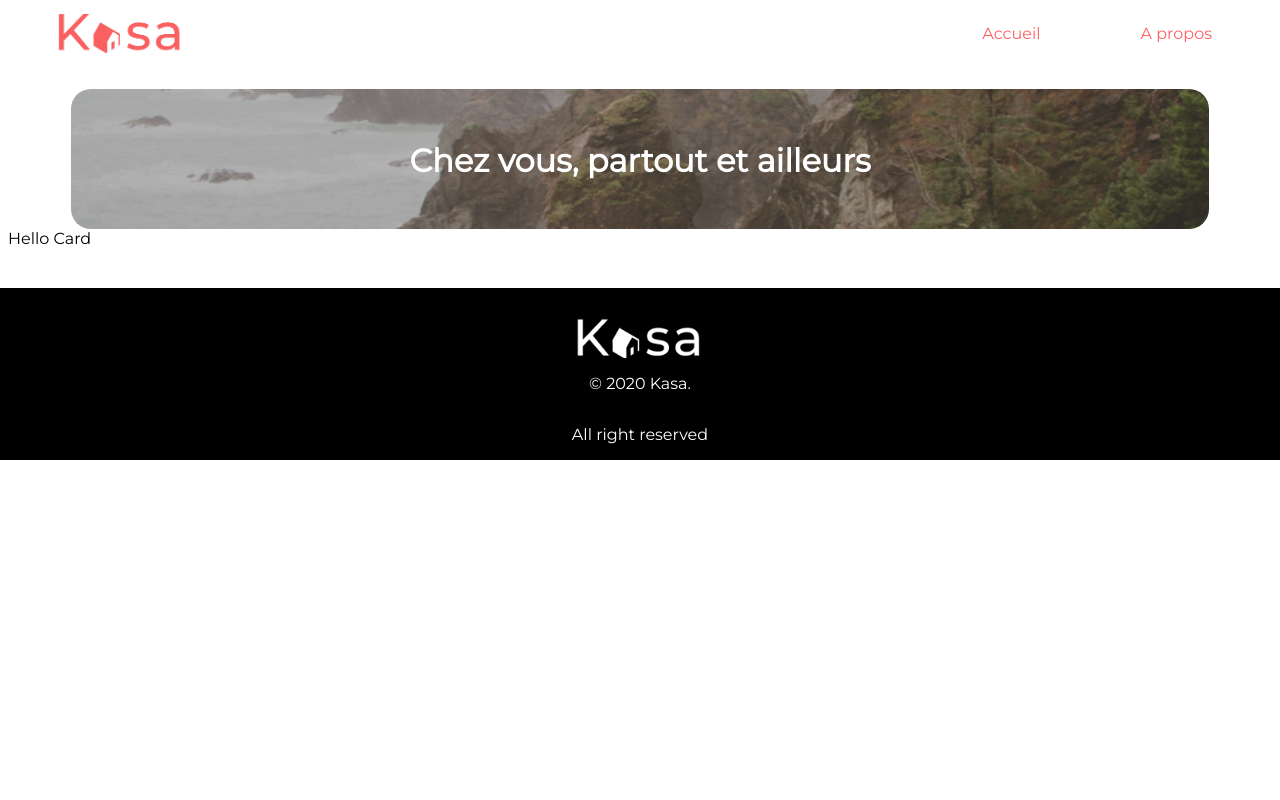
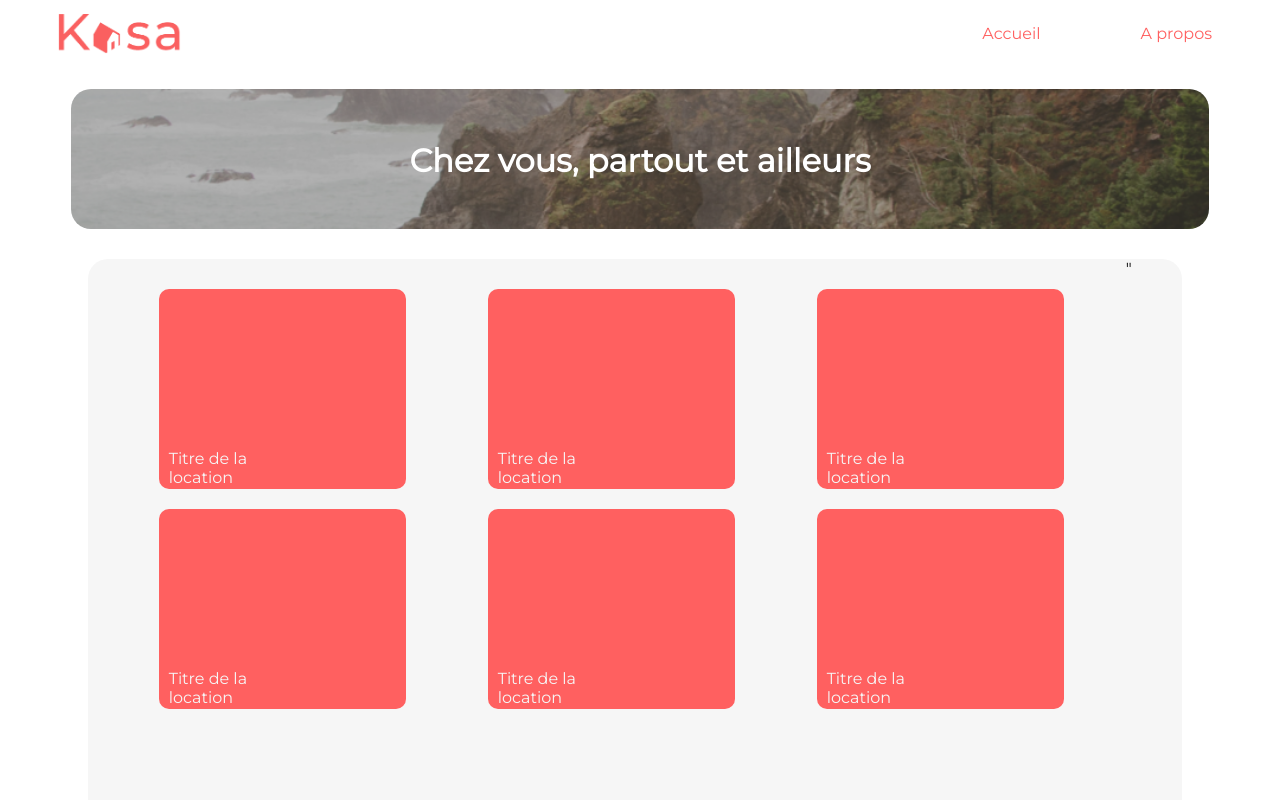
Before and after one commit to MatITAka/Kasa, a React (Create React App) app in the folder kasa/: page / in a window 1280 px wide. Shown: the top 800 px of the page. Built offline with nearby package versions, Linux system fonts and the light colour scheme.

Commit message:
json update app.js

```diff
--- a/kasa/src/App.js
+++ b/kasa/src/App.js
@@ -6,6 +6,7 @@ import About from './pages/about';
 import Hebergements from './pages/hebergements';
 import Header from './components/header';
 import Footer from './components/footer';
+import Data from './data/data.json';
 
 import './assets/css/general.scss'
 
@@ -20,7 +21,7 @@ function App() {
             <Route path="/" element={<Home />}/>
             <Route path="/home" element={<Home />}/>
             <Route path="/about" element={<About/>}/>
-            <Route path="/hebergements/:id" element={<Hebergements />}/>
+            <Route path="/hebergements/:id" element={<Hebergements data = {Data}/>}/>
             {/* Tout les root non disponible */}
             <Route path="*" element={<Err404 />}/>
           </Routes>
--- a/kasa/src/assets/css/card.scss
+++ b/kasa/src/assets/css/card.scss
@@ -30,6 +30,7 @@
    & p{
         margin-top:160px;
         margin-left: 10px;
+        width :40%;
     }
 
    & a{
--- a/kasa/src/components/card.jsx
+++ b/kasa/src/components/card.jsx
@@ -1,53 +1,44 @@
-
+ import '../assets/css/card.scss'
  function Card() {
 
-       return (
+return (
 
-              <>
+<>
 
-              Hello Card
+       <section className="hebergements">
 
-              </>
+              <div className="gallery">
+
+                     <article className="card">
+                     <a href="hebergements"> <p>Titre de la location</p></a>
+                     </article>
+                     <article class="card">
+                     <a href="hebergements"> <p>Titre de la location</p></a>
+                     </article>
+                     <article className="card">
+                     <a href="hebergements"> <p>Titre de la location</p></a>
+                     </article>
+                     <article className="card">
+                     <a href="hebergements"> <p>Titre de la location</p></a>
+                     </article>
+                     <article className="card">
+                     <a href="hebergements"> <p>Titre de la location</p></a>
+                     </article>
+                     <article className="card">
+                     <a href="hebergements"> <p>Titre de la location</p></a>
+                     </article>
+
+              </div>
+
+
+       "</section>
 
 
 
 
+</>
 
-       );
+);
  }
 
  export default Card;
-
-
-
-
-
-
-
- // <section class="hebergements">
-
-        //     <div class="gallery">
-
-        //         <article class="card">
-        //            <a href="hebergements.html"> <p>Titre de la <br> location</p></a>
-        //         </article>
-        //         <article class="card">
-        //             <a href="hebergements.html"> <p>Titre de la <br> location</p></a>
-        //         </article>
-        //         <article class="card">
-        //             <a href="hebergements.html"> <p>Titre de la <br>location</p></a>
-        //         </article>
-        //         <article class="card">
-        //             <a href="hebergements.html"> <p>Titre de la <br>location</p></a>
-        //         </article>
-        //         <article class="card">
-        //             <a href="hebergements.html"> <p>Titre de la <br>location</p> </p></a>
-        //         </article>
-        //         <article class="card">
-        //             <a href="hebergements.html"> <p>Titre de la <br> location</p></a>
-        //         </article>
-
-        //     </div>
-
-
-        // </section>
--- a/kasa/src/components/header.jsx
+++ b/kasa/src/components/header.jsx
@@ -7,8 +7,8 @@ function Header() {
 
         <img src={logoImg} alt ="aa"/>
             <ul>
-              <li><a href="#"> Accueil</a> </li>
-              <li className="mediaQ_link"> <a href="#">A propos</a></li>
+              <li><a href="home"> Accueil</a> </li>
+              <li className="mediaQ_link"> <a href="about">A propos</a></li>
             </ul>
 
       </nav>
--- a/kasa/src/pages/Erreur404.jsx
+++ b/kasa/src/pages/Erreur404.jsx
@@ -4,7 +4,7 @@ function Err404() {
      <h1 class="error-title">404</h1>
 
         <h2 class="redirect">Oups! la page que vous demandez n'existe pas.</h2>
-        <a class ="redirect-link" href="index.html">Retourner sur la page d'accueil</a>
+        <a class ="redirect-link" href="home">Retourner sur la page d'accueil</a>
 
      </>
     );
```
